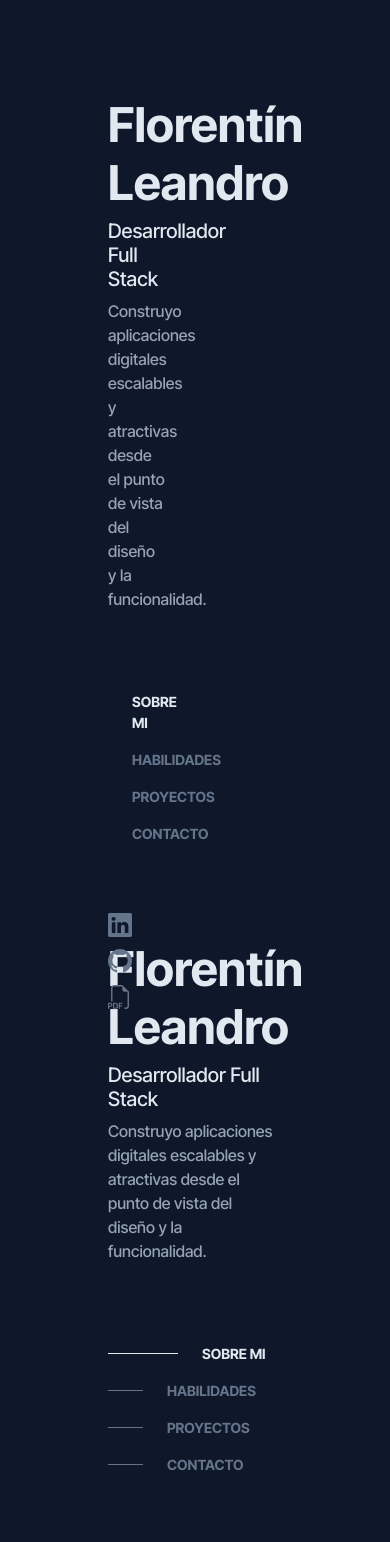
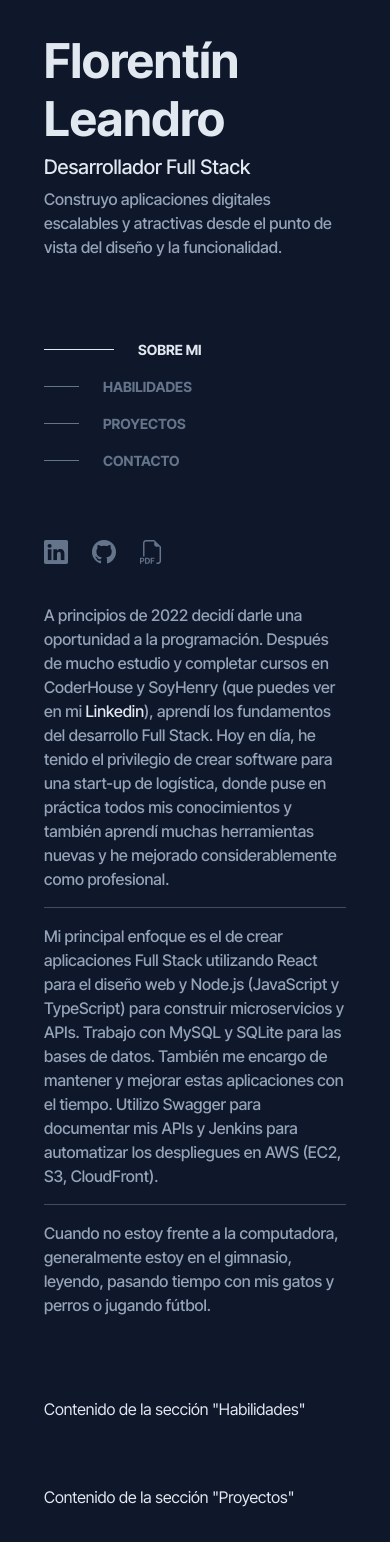
Before and after one commit to LeandroFlorentin/portafolio-web, a React (Vite) app: page / in a window 390 px wide. Shown: the top 1542 px of the page. Built offline with nearby package versions, Linux system fonts and the light colour scheme.

Commit message:
arreglos

```diff
--- a/src/components/Header/header.jsx
+++ b/src/components/Header/header.jsx
@@ -2,7 +2,7 @@ import NavBar from "../NavBar/NavBar.jsx";
 
 const Header = ({ scrollToRef, sobreMiRef, habilidadesRef, proyectosRef, contactosRef }) => {
   return (
-    <header className='h-100 row'>
+    <header className='h-auto row'>
       <section className='text-start'>
         <h1 className="fw-bold f-48">Florentín Leandro</h1>
         <h2 className="f-20">Desarrollador Full Stack</h2>
--- a/src/pages/inicio.jsx
+++ b/src/pages/inicio.jsx
@@ -4,8 +4,11 @@ import Habilidades from "./habilidades.jsx";
 import Proyectos from "./proyectos.jsx";
 import Sobremi from './sobremi.jsx';
 import Header from '../components/Header/header.jsx';
+import { useMediaQuery } from "react-responsive";
 
 function Inicio() {
+  const media = useMediaQuery({ query: "(min-width:769px)" });
+  console.log(media)
   const sobreMiRef = useRef(null);
   const habilidadesRef = useRef(null);
   const proyectosRef = useRef(null);
@@ -20,13 +23,13 @@ function Inicio() {
   return (
     <div className='background-main g-0'>
       <div className='left-6rem right-6rem row m-0 d-flex'>
-        <div className='top-6rem bottom-6rem col-5 d-lg-block d-md-none h-100 navbar-sticky container-header'>
+        <div className='top-6rem bottom-6rem col-5 d-lg-block d-none  h-100 navbar-sticky container-header'>
           <Header scrollToRef={scrollToRef} habilidadesRef={habilidadesRef} proyectosRef={proyectosRef} contactosRef={contactosRef} sobreMiRef={sobreMiRef} />
         </div>
-        <div className='top-6rem bottom-6rem col-12 d-md-block d-lg-none h-100 container-header'>
+        <div className='top-6rem col-12 d-block d-lg-none h-auto container-header'>
           <Header scrollToRef={scrollToRef} habilidadesRef={habilidadesRef} proyectosRef={proyectosRef} contactosRef={contactosRef} sobreMiRef={sobreMiRef} />
         </div>
-        <main className='left-6rem col-lg-7 col-12 col-md-12'>
+        <main className={`${media ? "left-6rem" : ""} col-lg-7 col-12 col-md-12`}>
           <Sobremi reference={sobreMiRef} />
           <Habilidades reference={habilidadesRef} />
           <Proyectos reference={proyectosRef} />
--- a/src/pages/sobremi.jsx
+++ b/src/pages/sobremi.jsx
@@ -1,6 +1,6 @@
 const Sobremi = ({ reference }) => {
   return (
-    <section ref={reference} id="sobre-mi" className="bottom-6rem top-6rem h-100">
+    <section ref={reference} id="sobre-mi" className="bottom-6rem top-6rem h-auto">
       <p className="color-parrafo fw-parrafo">
         A principios de 2022 decidí darle una oportunidad a la programación. Después de mucho estudio
         y completar cursos en CoderHouse y SoyHenry (que puedes ver en mi <a href="https://www.linkedin.com/in/leandro-florentin/" target="_blank">Linkedin</a>), aprendí los fundamentos del desarrollo Full Stack. Hoy en día, he tenido el privilegio
@@ -9,13 +9,13 @@ const Sobremi = ({ reference }) => {
       </p>
       <hr />
       <p className="color-parrafo fw-parrafo">
-        Me principal enfoque es el de crear aplicaciones Full Stack utilizando React para el diseño web y Node.js (JavaScript y TypeScript) para construir
-        servicios y APIs. Trabajo con MySQL y SQLite para las bases de datos. También me encargo de mantener y mejorar estas aplicaciones con
+        Mi principal enfoque es el de crear aplicaciones Full Stack utilizando React para el diseño web y Node.js (JavaScript y TypeScript) para construir
+        microservicios y APIs. Trabajo con MySQL y SQLite para las bases de datos. También me encargo de mantener y mejorar estas aplicaciones con
         el tiempo. Utilizo Swagger para documentar mis APIs y Jenkins para automatizar los despliegues en AWS (EC2, S3, CloudFront).
       </p>
       <hr />
       <p className="color-parrafo fw-parrafo">
-        Cuando no estoy frente a la computadora, generalmente estoy en el gimnasio, leyendo, pasando tiempo con mis gatos y perros, jugando fútbol o pádel.
+        Cuando no estoy frente a la computadora, generalmente estoy en el gimnasio, leyendo, pasando tiempo con mis gatos y perros o jugando fútbol.
       </p>
     </section>
   )
--- a/src/styles/index.css
+++ b/src/styles/index.css
@@ -81,22 +81,6 @@ a {
   position: sticky;
   top: 0;
   left: 0;
-}
-
-.left-6rem {
-  padding-left: 6rem;
-}
-
-.right-6rem {
-  padding-right: 6rem;
-}
-
-.top-6rem {
-  padding-top: 6rem;
-}
-
-.bottom-6rem {
-  padding-bottom: 6rem;
 }
 
 .container-main {
@@ -205,3 +189,37 @@ a {
 .fw-parrafo {
   font-weight: 500;
 }
+
+.left-6rem {
+  padding-left: 6rem;
+}
+
+.right-6rem {
+  padding-right: 6rem;
+}
+
+.top-6rem {
+  padding-top: 6rem;
+}
+
+.bottom-6rem {
+  padding-bottom: 6rem;
+}
+
+@media only screen and (max-width: 550px) {
+  .left-6rem {
+    padding-left: 2rem;
+  }
+
+  .right-6rem {
+    padding-right: 2rem;
+  }
+
+  .top-6rem {
+    padding-top: 2rem;
+  }
+
+  .bottom-6rem {
+    padding-bottom: 2rem;
+  }
+}
```
